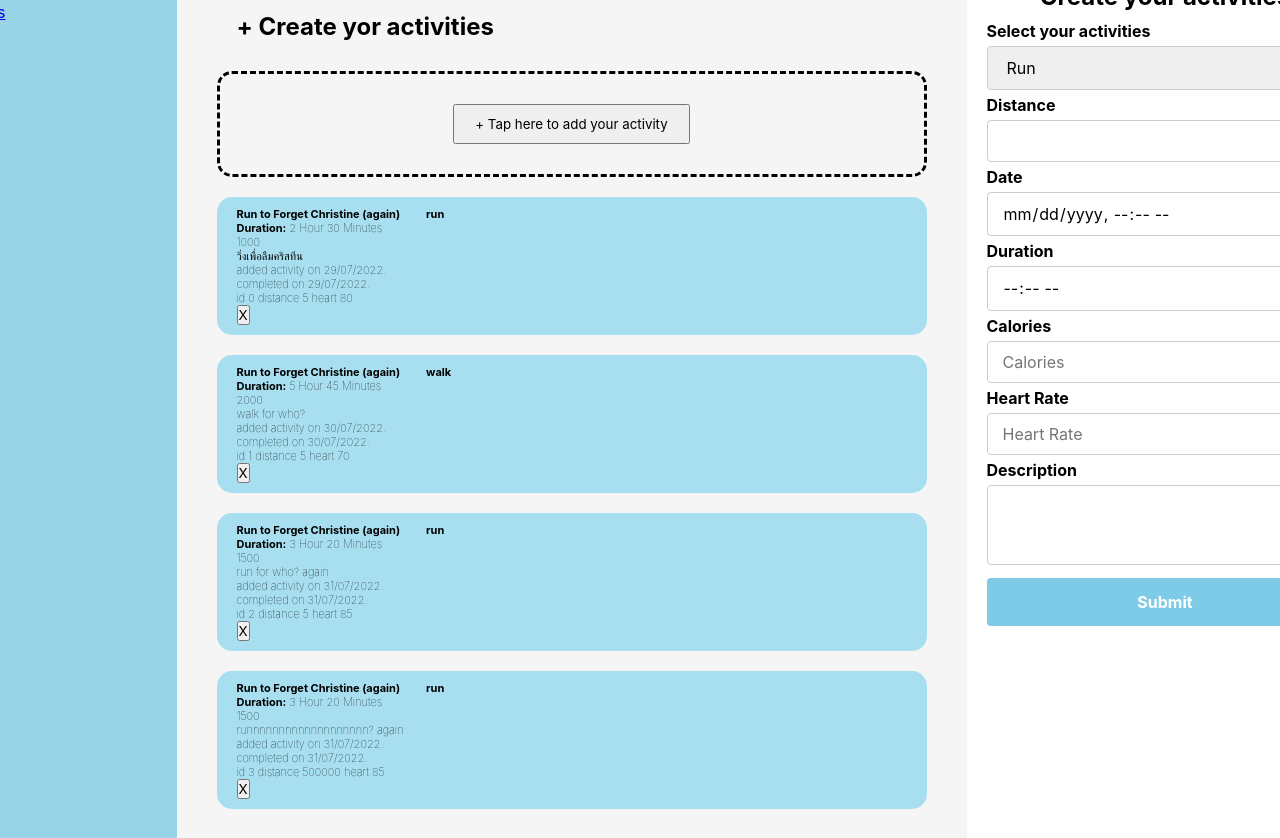
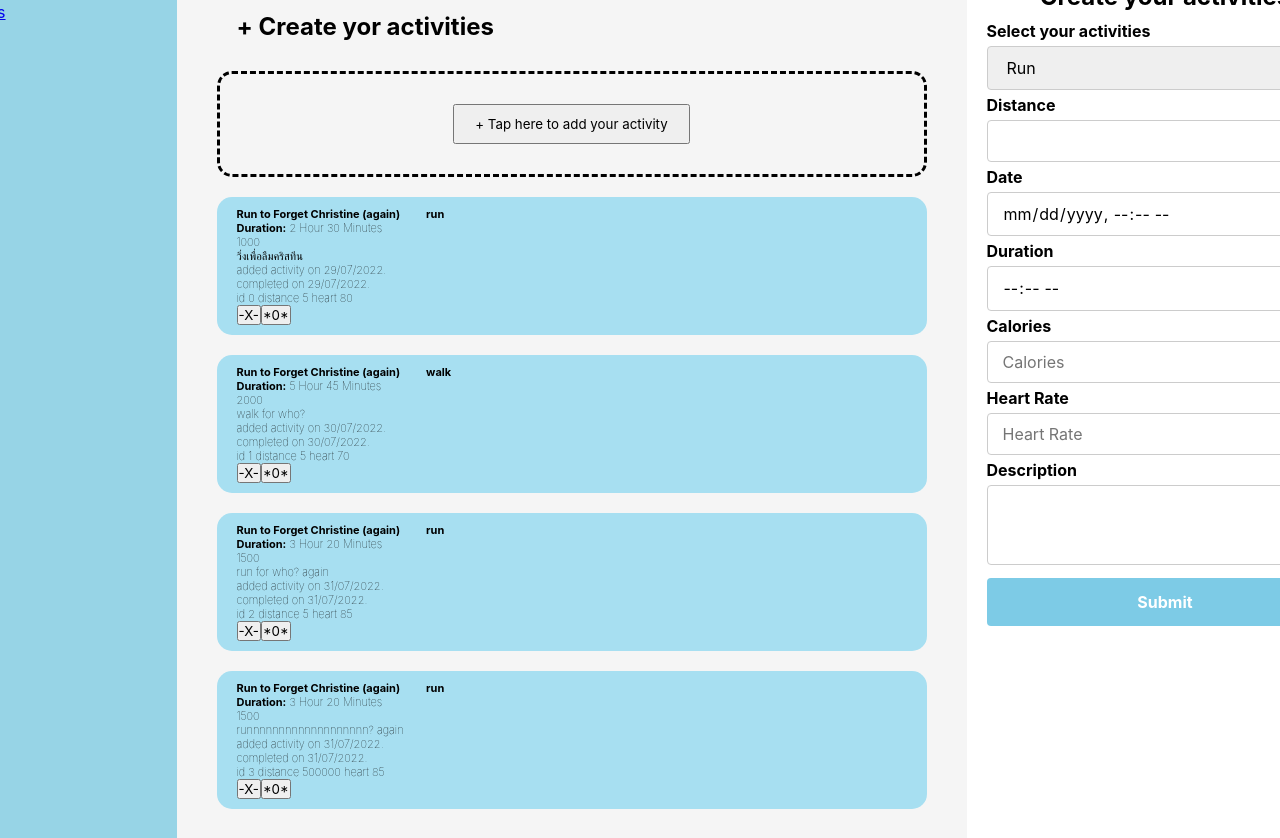
Before and after one commit to irisprae/project-infinity-health-prae, a React (Vite) app: page /addactivities in a window 1280 px wide. Shown: the top 838 px of the page. Built offline with nearby package versions, Linux system fonts and the light colour scheme.

Commit message:
add editbutton

```diff
--- a/src/Components/ExerciseList/ExerciseList.css
+++ b/src/Components/ExerciseList/ExerciseList.css
@@ -42,8 +42,6 @@
 
 }
 
-
-
 .cardActName {
     display: flex;
     flex-direction: row;
--- a/src/Components/ExerciseList/ExerciseList.jsx
+++ b/src/Components/ExerciseList/ExerciseList.jsx
@@ -36,7 +36,8 @@ const ExerciseList = (props,handleDelete,addAct) => {
               <p className="cardActCompletedDate">completed on {date}.</p>
               <p>id {id} distance {distance}  heart {heartrate}</p>
             </div>
-              <button className ="deleteActButton" onClick={() => handleDelete(id)}>X</button>
+              <button className ="deleteActButton" onClick={() => handleDelete(id)}>-X-</button>
+              <button className ="editActButton" onClick={() => handleEdit(id)}>*0*</button>
           </div>/*</>*/
           )}
           )
```
